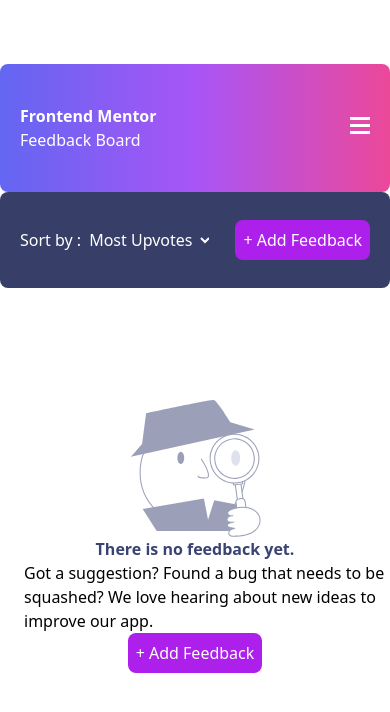
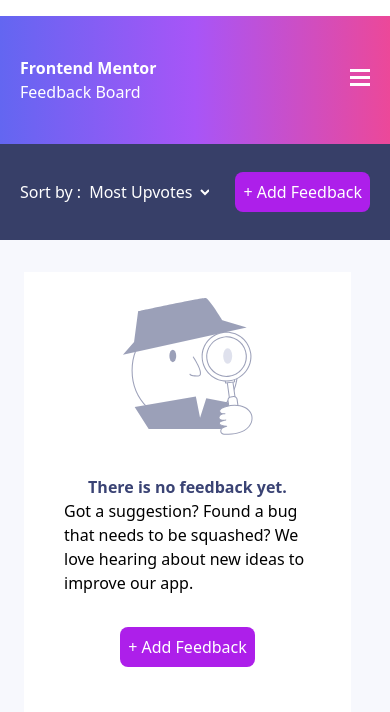
Before and after one commit to lucymutunga/Product-feedback, a React (Vite) app in the folder feedback/: page / in a window 390 px wide. Shown: the top 712 px of the page. Built offline with nearby package versions, Linux system fonts and the light colour scheme.

Commit message:
fixed mobile and tablet design

```diff
--- a/feedback/src/App.jsx
+++ b/feedback/src/App.jsx
@@ -7,10 +7,10 @@
 
 const App = () => {
   return (
-    <div className="flex  flex-col mt-16">
+    <div className=" whole flex  flex-col mt-4  md:w-auto lg:w-auto ">
       <div className="lg:flex flex-col ">
         <div className="lg:flex ">
-          <div className="md:flex lg:block">
+          <div className="md:flex lg:block md:mx-6">
             <Sidepaneldesktop />
             <div className="hidden md:flex lg:block">
               <Tags />
@@ -30,10 +30,10 @@
           <Roadmap />
         </div>
       </div>
-      <div className="lg:hidden">
+      <div className="lg:hidden md:mx-6">
         <Header />
       </div>
-      <div className="lg:hidden">
+      <div className="lg:hidden   ">
         <Emptyfeed />
       </div>
     </div>
--- a/feedback/src/components/sidebar/Button.jsx
+++ b/feedback/src/components/sidebar/Button.jsx
@@ -3,7 +3,7 @@
 const Button = () => {
   return (
     <span>
-      <button className="text-white font-medium  bg-[#AD1FEA] hover:bg-[#C75AF6] py-2 px-2 rounded-lg">
+      <button className="text-white font-medium  bg-[#AD1FEA] hover:bg-[#C75AF6] py-2 px-2 rounded-lg md:w-40 md:h-11  ">
         + Add Feedback
       </button>
     </span>
--- a/feedback/src/components/sidebar/Emptyfeed.jsx
+++ b/feedback/src/components/sidebar/Emptyfeed.jsx
@@ -2,7 +2,7 @@
 import Button from "./Button";
 const Emptyfeed = () => {
   return (
-    <div className="flex flex-col justify-center items-center mt-28">
+    <div className=" empty flex flex-col justify-center items-center w-80  h-96 mt-8 ml-6 md:w-auto md:h-auto md:ml-30 bg-[#FFFFFF] md:mt-8 md:py-52 lg:w-full ">
       <svg
         xmlns="http://www.w3.org/2000/svg"
         width="131"
@@ -120,14 +120,19 @@
           />
         </g>
       </svg>
-      <h2 className="font-bold text-[#3A4374]">There is no feedback yet.</h2>
-      <div></div>
-      <p className="ml-6">
-        Got a suggestion? Found a bug that needs to be squashed? We love hearing
-        about new ideas to improve our app.
-      </p>
-
-      <Button />
+      <div className="flex flex-col justify-between items-center p-10 md:w-auto md:h-auto md:p-2 md:ml-6">
+        <h2 className="font-bold text-[#3A4374]   h-6 md:w-64 md:h-9 md:mt-8">
+          There is no feedback yet.
+        </h2>
+        <div></div>
+        <p className=" md:h-12 font-light md:mt-2 md:w-96">
+          Got a suggestion? Found a bug that needs to be squashed? We love
+          hearing about new ideas to improve our app.
+        </p>
+        <div className="md:mt-10 mt-8">
+          <Button />
+        </div>
+      </div>
     </div>
   );
 };
--- a/feedback/src/components/sidebar/Header.jsx
+++ b/feedback/src/components/sidebar/Header.jsx
@@ -4,7 +4,7 @@
 
 const Header = () => {
   return (
-    <section className="flex justify-between items-center  bg-header w-auto h-24 rounded-lg  p-5 lg:w-11/12 ">
+    <section className=" header flex justify-between items-center  bg-header w-auto h-24 md:rounded-lg md:w-auto p-5 lg:w-full mx-2 ml-0 lg:m-0">
       <div className=" hidden  text-white font-semibol ml-6">
         <svg
           xmlns="http://www.w3.org/2000/svg"
--- a/feedback/src/components/sidebar/Sidepaneldesktop.jsx
+++ b/feedback/src/components/sidebar/Sidepaneldesktop.jsx
@@ -6,8 +6,8 @@
 const Sidepanel = () => {
   return (
     <>
-      <section className="sidepanel hidden md:flex lg:block bg-primary  ">
-        <div className="sidepanel-content md:block  bg-gradient-to-r from-indigo-500 via-purple-500 to-pink-500 rounded-lg h-32 w-64 ml-16 p-1 md:m-0 md:w-64 lg:ml-4">
+      <section className="sidepanel hidden md:flex lg:block  ">
+        <div className="sidepanel-content md:block  bg-gradient-to-r from-indigo-500 via-purple-500 to-pink-500 rounded-lg h-32 w-62 ml-16 p-1 md:m-0 md:w-64 lg:ml-4">
           <div className="sidepanel-info ml-18 mt-14">
             <h1 className="intro-heading text-white font-bold ml-6">
               Frontend Mentor
--- a/feedback/src/components/sidebar/Sidepanelmobile.jsx
+++ b/feedback/src/components/sidebar/Sidepanelmobile.jsx
@@ -10,7 +10,7 @@
   };
 
   return (
-    <section className="sidebar bg-primary md:hidden sidepanel-content flex justify-between items-center   bg-gradient-to-r from-indigo-500 via-purple-500 to-pink-500 rounded-lg h-32 w-fit  p-5">
+    <section className="sidebar bg-primary md:hidden sidepanel-content flex justify-between items-center   bg-gradient-to-r from-indigo-500 via-purple-500 to-pink-500  h-32 w-100  p-5 mx-2 ml-0">
       <div className="w-full">
         <h1 className="intro-heading text-white font-bold ">Frontend Mentor</h1>
         <p className="intro-sub-heading text-white ">Feedback Board</p>
--- a/feedback/src/components/sidebar/Sidepaneltablet.jsx
+++ b/feedback/src/components/sidebar/Sidepaneltablet.jsx
@@ -5,7 +5,7 @@
 const Sidepanel = () => {
   return (
     <>
-      <section className="sidepanel hidden md:block bg-primary  md:w-64 ">
+      <section className="sidepanel hidden  md:block  md:ml-10  ">
         <div className="sidepanel-content   bg-gradient-to-r from-indigo-500 via-purple-500 to-pink-500 rounded-lg h-32 w-64 ml-16 md:ml-0 p-1 ">
           <div className="sidepanel-info ml-18 mt-14">
             <h1 className="intro-heading text-white font-bold ml-6">
@@ -14,6 +14,7 @@
             <p className="intro-sub-heading text-white ml-6">Feedback Board</p>
           </div>
         </div>
+
         <Tags />
         <Roadmap />
       </section>
--- a/feedback/src/index.css
+++ b/feedback/src/index.css
@@ -3,5 +3,28 @@
 @tailwind utilities;
 
 .sidebar {
-  width: 100vw;
+  width: 390px;
 }
+.header {
+  width: 390px;
+}
+.whole {
+  /* width: 768px;
+  height: 1024px; */
+  background-color: #f7f8fd;
+}
+.empty {
+  width: 327px;
+  height: 460px;
+}
+/*
+@media only screen and (min-width: 1085px) and (max-width: 1440px) {
+  .header {
+    width: 825px;
+    height: 72px;
+  }
+  .empty {
+    width: 825px;
+    height: 600px;
+  }
+} */
```
